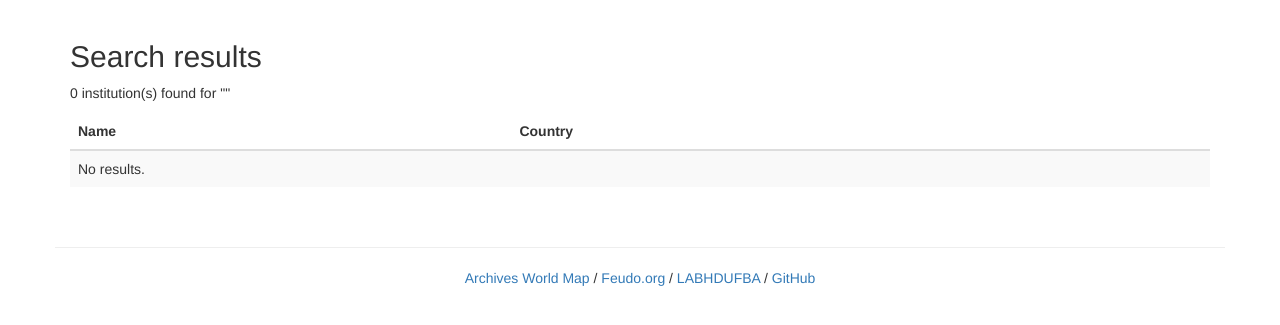
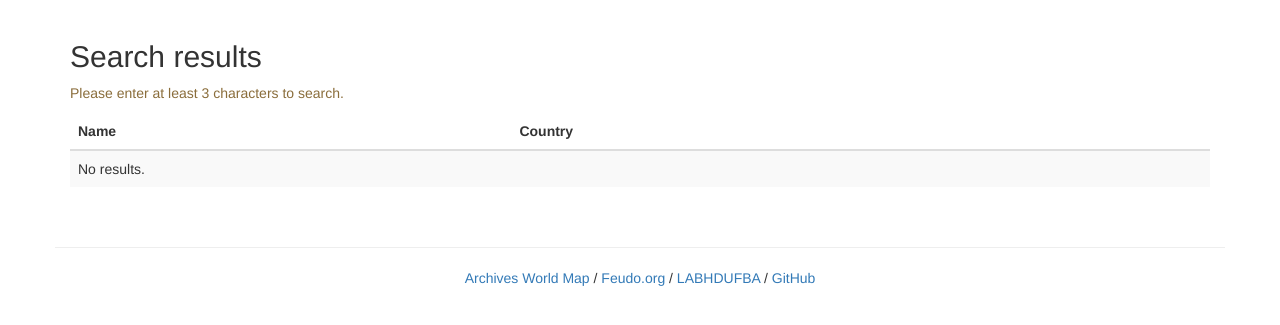
Before and after one commit to rsandrade/archives-worldmap, a Flask app: page /q in a window 1280 px wide. Shown: the part 51-376 px from the top of the page. Run offline with Flask 3, Linux system fonts and the light colour scheme; data that the repository does not hold is empty; parts of the project's set-up code (start-up, migrations or seed data) failed here and were passed over; some libraries are stand-ins or nearby versions.

Commit message:
Require minimum 3 characters for search to prevent enumeration

```diff
--- a/app/routes/public.py
+++ b/app/routes/public.py
@@ -257,6 +257,12 @@ def search():
     query = request.args.get('search', '')[:200]
     page, per_page = _parse_pagination()
 
+    if len(query) < 3:
+        return render_template(
+            'public/search.html', institutions=[], total=0,
+            search=query, per_page=per_page, offset=page, min_length=3,
+        )
+
     db = get_db()
     rows = db.execute(
         '''SELECT id, name, country FROM institutions
--- a/app/static/lang/en.json
+++ b/app/static/lang/en.json
@@ -108,5 +108,6 @@
   "popup_more_info": "More information",
   "add_map_hint": "Click or search an address to place the pin",
   "add_no_pin": "Please position the pin on the map before submitting.",
-  "info_show_email": "Show email"
+  "info_show_email": "Show email",
+  "search_min_length": "Please enter at least 3 characters to search."
 }
--- a/app/static/lang/es.json
+++ b/app/static/lang/es.json
@@ -108,5 +108,6 @@
   "popup_more_info": "Más información",
   "add_map_hint": "Haga clic o busque una dirección para colocar el marcador",
   "add_no_pin": "Por favor, posicione el marcador en el mapa antes de enviar.",
-  "info_show_email": "Mostrar correo"
+  "info_show_email": "Mostrar correo",
+  "search_min_length": "Introduce al menos 3 caracteres para buscar."
 }
--- a/app/static/lang/pl.json
+++ b/app/static/lang/pl.json
@@ -108,5 +108,6 @@
   "popup_more_info": "Więcej informacji",
   "add_map_hint": "Kliknij lub wyszukaj adres, aby umieścić pinezkę",
   "add_no_pin": "Proszę umieścić pinezkę na mapie przed wysłaniem.",
-  "info_show_email": "Pokaż e-mail"
+  "info_show_email": "Pokaż e-mail",
+  "search_min_length": "Wpisz co najmniej 3 znaki, aby wyszukać."
 }
--- a/app/static/lang/pt-br.json
+++ b/app/static/lang/pt-br.json
@@ -108,5 +108,6 @@
   "popup_more_info": "Mais informações",
   "add_map_hint": "Clique ou busque um endereço para posicionar o alfinete",
   "add_no_pin": "Por favor, posicione o alfinete no mapa antes de enviar.",
-  "info_show_email": "Mostrar e-mail"
+  "info_show_email": "Mostrar e-mail",
+  "search_min_length": "Digite pelo menos 3 caracteres para buscar."
 }
--- a/app/static/lang/ro.json
+++ b/app/static/lang/ro.json
@@ -108,5 +108,6 @@
   "popup_more_info": "Mai multe informații",
   "add_map_hint": "Faceți clic sau căutați o adresă pentru a plasa marcatorul",
   "add_no_pin": "Vă rugăm să poziționați marcatorul pe hartă înainte de a trimite.",
-  "info_show_email": "Arată emailul"
+  "info_show_email": "Arată emailul",
+  "search_min_length": "Introduceți cel puțin 3 caractere pentru a căuta."
 }
--- a/app/static/lang/zh.json
+++ b/app/static/lang/zh.json
@@ -108,5 +108,6 @@
   "popup_more_info": "更多信息",
   "add_map_hint": "点击地图或搜索地址以放置图钉",
   "add_no_pin": "请在提交前在地图上定位图钉。",
-  "info_show_email": "显示邮箱"
+  "info_show_email": "显示邮箱",
+  "search_min_length": "请输入至少3个字符进行搜索。"
 }
--- a/app/templates/public/search.html
+++ b/app/templates/public/search.html
@@ -2,7 +2,11 @@
 {% block title %}Search - Archives World Map{% endblock %}
 {% block content %}
 <h2 data-i18n="search_title">Search results</h2>
+{% if min_length is defined and search|length < min_length %}
+<p class="text-warning" data-i18n="search_min_length">Please enter at least 3 characters to search.</p>
+{% else %}
 <p>{{ total }} <span data-i18n="search_found">institution(s) found for</span> "{{ search }}"</p>
+{% endif %}
 
 <table class="table table-striped">
     <thead><tr>
```
